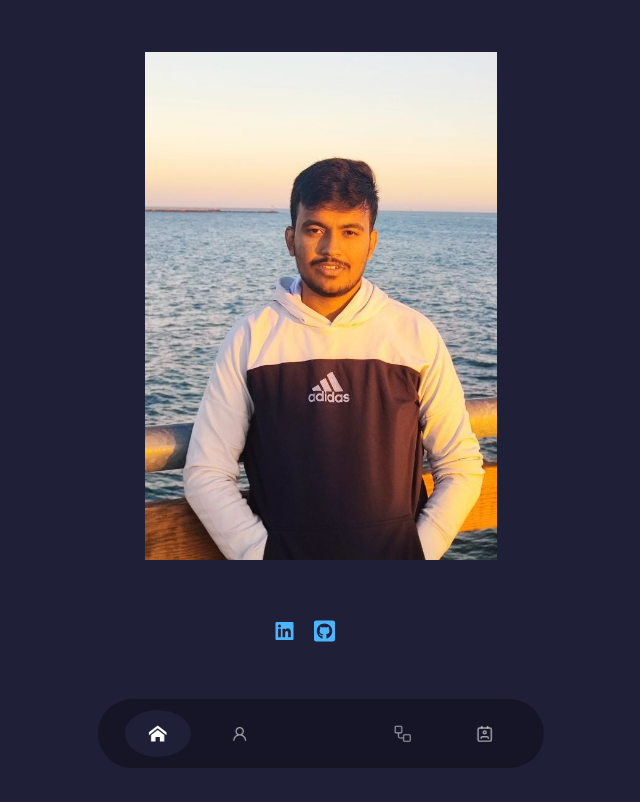
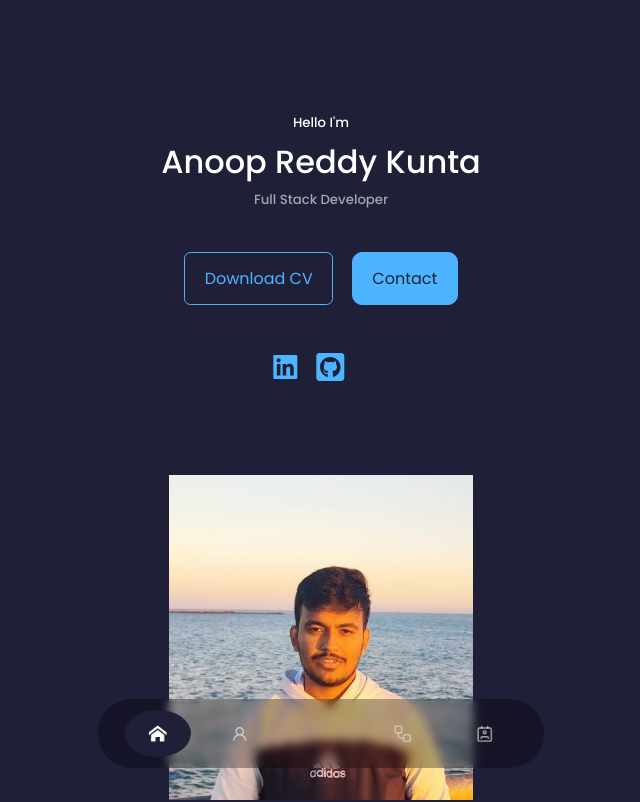
Before and after one commit to Anoopreddy123/PortFolio, a React (Create React App) app: page / in a window 1280 px wide. Shown: the top 802 px of the page, without its empty margins (319-959 px from the left). Built offline with nearby package versions, Linux system fonts and the light colour scheme; some icons are missing.

Commit message:
changing the layout

```diff
--- a/src/Components/Header/Header.css
+++ b/src/Components/Header/Header.css
@@ -13,32 +13,32 @@ header {
 .cta {
     margin: 2.5rem 0; /* Adjusted for consistent spacing */
     display: flex;
-    flex-direction: column;
-    align-items: center;
+    gap: 1.2rem;
+    justify-content: center;
 }
 
 .header__socials {
     display: flex;
+    flex-direction: row;
     justify-content: center;
     align-items: center;
-    gap: 1rem;
+    gap: 0.8rem;
     position: absolute;
-    left: 50%;
-    transform: translateX(-50%);
-    bottom: 2rem; /* Adjusted position to bottom */
-    font-size: 1.5rem;
+    left: 50%; /* Centering horizontally */
+    transform: translateX(-50%); /* Centering horizontally */
+    font-size: 2rem; /* Adjusted to use rem unit for better responsiveness */
 }
 
 .me {
     margin-top: 50px;
-    width: 100%; /* Adjusted width for better responsiveness */
-    max-width: 22rem;
-    height: auto;
+    width: 80%; /* Adjusted width for better responsiveness */
+    max-width: 22rem; /* Added max-width to control the image size */
+    height: auto; /* Allowing the height to adjust proportionally */
     position: absolute;
-    left: 50%;
-    transform: translateX(-50%);
-    bottom: 8rem; /* Adjusted position to bottom */
+    left: 50%; /* Centering horizontally */
+    transform: translateX(-50%); /* Centering horizontally */
     border-radius: 12rem 12rem 0 0;
+    padding: 5rem 1.5rem 1.5rem 1.5rem;
 }
 
 .header__socials::after {
@@ -49,7 +49,7 @@ header {
 
 @media screen and (max-width: 1024px) {
     header {
-        height: 80vh; /* Adjusted height for smaller screens */
+        height: 68vh;
     }
 }
 
@@ -57,13 +57,14 @@ header {
     header {
         height: 100vh;
     }
-
     .header__socials,
     .scroll_down {
         display: none;
     }
 
     .me {
-        bottom: 4rem; /* Adjusted position to bottom */
+        width: 90%; /* Adjusted width for smaller screens */
+        max-width: 18rem; /* Adjusted max-width for smaller screens */
+        padding: 3rem 1.5rem 1.5rem 1.5rem; /* Adjusted padding for smaller screens */
     }
 }
```
